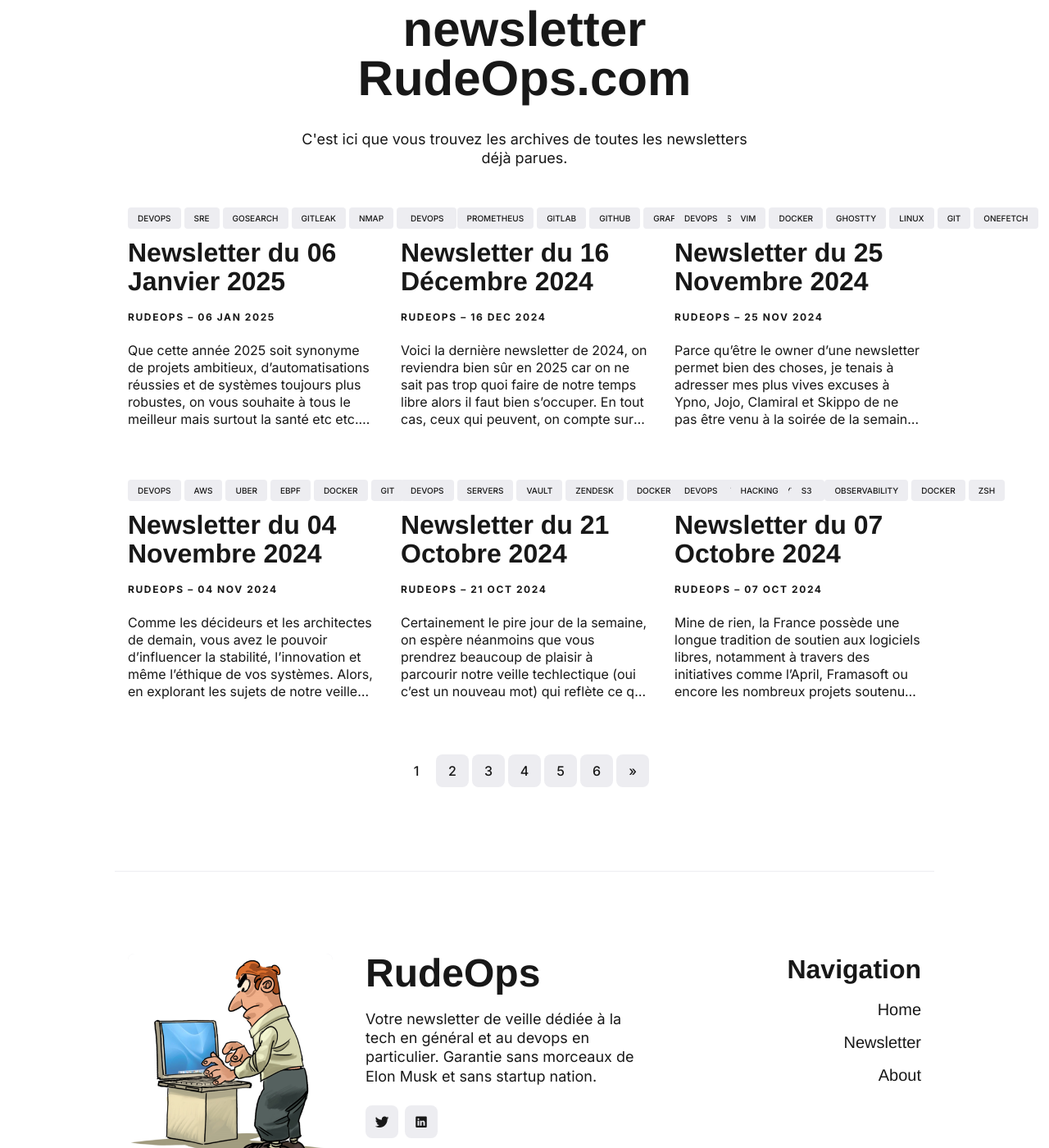
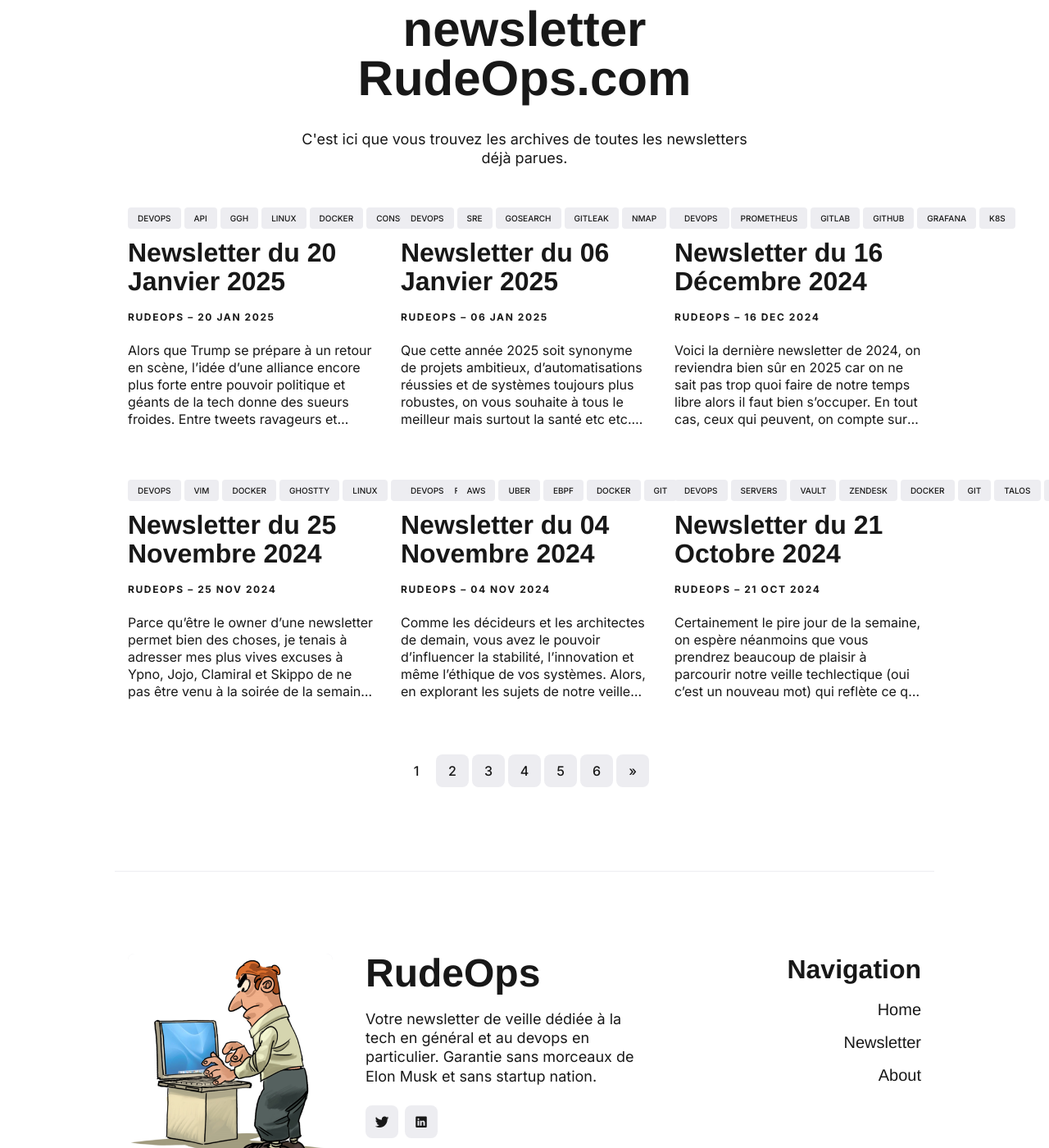
Before and after one commit to cdarylb/V3rudeops, a Jekyll site: the page built from newsletter/index.html, in a window 1280 px wide and 1400 px high, scrolled down 218 px. Shown: the whole window at 82% size. Built offline with Jekyll 4.4.1, drawn with Linux system fonts in a browser that asks for light colours; nearby versions of some CDN libraries; some web fonts are replaced; the list of posts is cut into pages by our own code; some of the changed lines change nothing that is shown; some of the changed text lies outside the part shown.

Commit message:
Coquilles + add post + config

```diff
--- a/_config.yml
+++ b/_config.yml
@@ -1,7 +1,7 @@
 #-------------------------------
 # General Site Settings
 baseurl: "" # the subpath of your site, e.g. /blog
-url: "" # the base hostname & protocol for your site, e.g. http://example.com
+url: "https://www.rudeops.com" # the base hostname & protocol for your site, e.g. http://example.com
 author: RudeOps
 
 #-------------------------------
--- a/_includes/footer.html
+++ b/_includes/footer.html
@@ -71,7 +71,7 @@
       <div class="col col-12">
         <div class="footer__info">
           <div class="footer__info-box">
-            <div class="copyright">{{site.time | date: '%Y'}} &copy; <a href="/">{{site.data.settings.title}}</a>. Crafted & Designed by <a href="https://jekyllthemes.io/developers/artem-sheludko">Artem Sheludko</a>.</div>
+            <div class="copyright">{{site.time | date: '%Y'}} &copy; <a href="/">{{site.data.settings.title}}</a>. Crafted & Designed by Artem</div>
             <div class="top" title="Top"><i class="ion ion-ios-arrow-up"></i></div>
           </div>
         </div>
--- /dev/null
+++ b/_posts/2025-01-20-rudeops-newsletter.md
@@ -0,0 +1,55 @@
+---
+layout: post
+title: Newsletter du 20 Janvier 2025
+tags: [devops, API, GGH, Linux, Docker, console]
+comments: true
+mathjax: true
+author: RudeOps
+---
+
+Alors que Trump se prépare à un retour en scène, l'idée d'une alliance encore plus forte entre pouvoir politique et géants de la tech donne des sueurs froides. Entre tweets ravageurs et algorithmes complaisants, on pourrait presque croire que le futur qui se dessine est un épisode inédit de Black Mirror...
+
+Là où la tech, et plus précisément le web devaient devenir des espaces de liberté, de savoir et d'échanges, nous avons créé un cloaque, une dette colossale aussi, pour les générations futures, à l'instar du changement climatique.
+
+Il est temps de reprendre le pouvoir de la tech, et de rajouter une bonne dose de responsabilité dans nos orientations techniques (et citoyennes) qui ne sont plus neutres.
+
+Cyril
+
+### Quoi de neuf ?
+
+🏃‍♂️  **Why your API strategy needs a rethink :** On vous partage un article des cowboys de chez The New Stack qui met assez bien en lumière les défis auxquels les organisations sont confrontées [avec les API REST](https://thenewstack.io/why-your-api-strategy-needs-a-rethink/)  traditionnelles, notamment sur l'accès limité au backend et la gestion des mises à jour. GraphQL est proposé comme une solution à pas mal de problèmes, alors que nous on envisagerait plutôt un lance-flammes.
+
+**☸️ K9s, manage your Kubernetes cluster and it's objects like a pro :** Pour les deux du fond qui ne connaissent pas encore K9s (attention on vous voit), un chouette article qui permet, avec quelques exemples, de comprendre  [le fonctionnement et les bénéfices d'un outil](https://www.cncf.io/blog/2024/12/06/k9s-manage-your-kubernetes-cluster-and-its-objects-like-a-pro/)  qui vous fera économiser du temps et de la sueur.
+
+💝 **GGH is a lightweight cli to recall your ssh sessions :** Un chouette outil qu'on vient de découvrir et dont vous n'allez plus pouvoir vous passer, et qui permet de  [rappeler une session ssh](https://laravel-news.com/ggh-is-a-lightweight-cli-to-recall-your-ssh-sessions)  à travers une interface très lisible. Fonctionne sur Linux et Windows.
+
+**👨🏻‍💻 I feel like a hacker using these cool Linux terminal tools :** Une compilation d'[outils indispensables](https://itsfoss.com/hacker-like-linux-terminal-tools/)  pour se la jouer hacker comme dans les films entre deux restart de pods sur votre cluster K8s de bonhomme.
+
+📟 **Top 10 ways to monitor Linux in the console :** Plusieurs outils de base que vous devez connaître pour  [surveiller les performances](https://www.jeffgeerling.com/blog/2025/top-10-ways-monitor-linux-console)  de vos boxs Linux via la console. Du simple utilitaire de base top à des outils plus avancés comme htop, atop, iftop, btop, chacun offre des fonctionnalités uniques pour la surveillance de tout un tas de machins, de la RAM jusqu'au GPU.
+
+🐳 **Linuxserver/webtop :** Webtop propose des conteneurs basés sur Alpine, Ubuntu, Fedora et Arch, avec des environnements de bureau complets  [accessibles via votre navigateur web préféré](https://github.com/linuxserver/docker-webtop). Webtop prend en charge plusieurs architectures, divers environnements de bureau (XFCE, KDE, MATE, i3, Openbox et IceWM), et permet une configuration via des variables d'environnement.
+
+**🐧 Nix - Death by a thousand cuts :** Un article très complet qui partage le retour d'expérience d'un mec trop curieux avec NixOS. En conclusion, [il ne recommande pas son utilisation pour du desktop](https://www.dgt.is/blog/2025-01-10-nix-death-by-a-thousand-cuts/), même pour des radicalisés de longue date, et souligne que l'investissement en temps pour maintenir et configurer le système peut dépasser les avantages obtenus.
+
+🏆  **Container capabilities, a short tour :** Un très bon article qui explore les capacités de Linux dans  [différents scénarios d'exécution de conteneurs Docker](https://padlock.argh.in/2024/12/15/container-capabilities.html), en mettant en lumière leurs implications pour la sécurité et la flexibilité. On y parle notamment de la différence entre l'exécution d’un conteneur avec ou sans privilèges et l’impact de l’utilisation d’un utilisateur root ou non-root.
+
+![](https://storage.mlcdn.com/account_image/325165/1ppyRjYrpjquALFUHlNZUQ1ome3N8vBBEVly3VPh.jpg)
+
+# Presentation: curl from start to end
+
+C'est pas tous les jours que ça arrive, alors on vous prévient que demain, le 21/01/2025,  **Daniel Stenberg**, le papa de Curl, organise une  [conférence qui sera diffusée en direct sur Twitch](https://daniel.haxx.se/blog/2025/01/16/presentation-curl-from-start-to-end/)  et sera enregistrée puis hébergée sur YouTube par la suite.
+
+
+## It's time to make Kubernetes disappear
+
+![](https://storage.mlcdn.com/account_image/325165/J4xOFekPrFjBLSlt8PILzrM5OlUoL1enAYDY59Gv.png)
+
+
+
+Merci à Sandrine T. qui nous partage un article pointu sur Kubernetes et dans lequel on y décrit sa complexité croissante. Initialement conçu comme un grosse couche d'abstraction de ressources, K8s est devenu une entité nécessitant sa propre gestion, entourée de trop nombreux outils et technos supplémentaires : une situation qui crée des frictions pour les devs, ces pauvres chéris, qui doivent naviguer dans des process trop complexes pour eux, comme le provisionnement de microservices ou la configuration de dépôts.
+
+Pour remédier à cette complexité, l'auteur de l'article propose d'aller au-delà de l'orchestration traditionnelle en adoptant une approche de "chorégraphie", méthode qui consisterait à décentraliser le contrôle, permettant aux services de s'interconnecter de manière autonome plutôt que de dépendre d'un orchestrateur centralisé.
+
+
+
+[Accéder au lien ->](https://cloudnativenow.com/contributed-content/its-time-to-make-kubernetes-disappear/)
```
